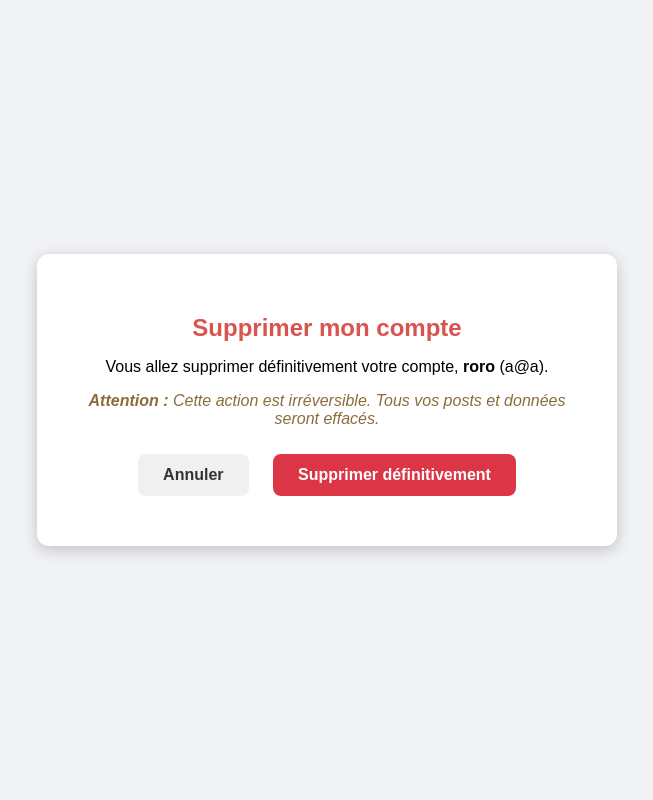
After one commit to aperrin334/hello-python-ci, a Flask app: page /delete_account in a window 1280 px wide. The commit adds this page. Shown: the whole page, without its empty margins (313-966 px from the left). Run offline with Flask 3, Linux system fonts and the light colour scheme; a user stored in the database is signed in.

Commit message:
ajout de l'option de suppression d'un compte

```diff
--- a/app.py
+++ b/app.py
@@ -110,7 +110,7 @@ def login():
             flash( "Nom d'utilisateur n'existe pas.",'error')
             return redirect(url_for('login'))
         #Sachant que le username est le bon, on vérifie le mot de passe
-        elif  user.username==username  and check_password_hash(user.password,password):       #check_password_hash(user.password, password) :
+        elif  user.username==username  and check_password_hash(user.password,password):
             session['username'] = username
             #flash('Connexion réussie !', 'success')
             return redirect(url_for('profile'))
@@ -283,6 +283,32 @@ def edit_biography():
 
     return render_template('edit_biography.html', user=user)
 
+@app.route('/delete_account', methods=['GET', 'POST'])
+def delete_account():
+    user = User.query.filter_by(username=session['username']).first()
+    if request.method == 'POST':
+        # Supprimer tous les likes de l'utilisateur
+        Like.query.filter_by(user_id=user.id).delete()
+        CommentLike.query.filter_by(user_id=user.id).delete()
+
+        # Supprimer tous les commentaires de l'utilisateur
+        Comment.query.filter_by(user_id=user.id).delete()
+
+        # Supprimer tous les posts de l'utilisateur
+        Post.query.filter_by(user_id=user.id).delete()
+
+        # Supprimer l'utilisateur
+        db.session.delete(user)
+        db.session.commit()
+
+        # Déconnecter l'utilisateur
+        session.pop('username', None)
+        flash('Votre compte a été supprimé avec succès.', 'success')
+        return redirect(url_for('home'))
+
+    return render_template('delete_account.html', user=user)
+
+
 
 
 # ------------------ EXECUTION ------------------
--- /dev/null
+++ b/templates/delete_account.html
@@ -0,0 +1,73 @@
+<!DOCTYPE html>
+<html lang="fr">
+<head>
+    <meta charset="UTF-8">
+    <meta name="viewport" content="width=device-width, initial-scale=1.0">
+    <title>Supprimer mon compte</title>
+    <style>
+        body {
+            font-family: Arial, sans-serif;
+            background-color: #f0f2f5;
+            display: flex;
+            justify-content: center;
+            align-items: center;
+            height: 100vh;
+            margin: 0;
+        }
+        .container {
+            background-color: #fff;
+            padding: 40px;
+            border-radius: 12px;
+            box-shadow: 0 4px 15px rgba(0, 0, 0, 0.2);
+            text-align: center;
+            width: 100%;
+            max-width: 500px;
+        }
+        h2 {
+            color: #d9534f;
+            margin-bottom: 1rem;
+        }
+        .warning {
+            color: #8a6d3b;
+            font-style: italic;
+            margin: 1rem 0;
+        }
+        .btn {
+            display: inline-block;
+            padding: 12px 25px;
+            margin: 10px;
+            font-size: 16px;
+            font-weight: bold;
+            color: #fff;
+            background-color: #dc3545;
+            border: none;
+            border-radius: 8px;
+            text-decoration: none;
+            cursor: pointer;
+            transition: background-color 0.3s;
+        }
+        .btn:hover {
+            background-color: #b02a37;
+        }
+        .btn-secondary {
+            background-color: #f0f0f0;
+            color: #333;
+        }
+    </style>
+</head>
+<body>
+    <div class="container">
+        <h2>Supprimer mon compte</h2>
+        <p>
+            Vous allez supprimer définitivement votre compte, <strong>{{ user.username }}</strong> ({{ user.email }}).
+        </p>
+        <p class="warning">
+            <strong>Attention :</strong> Cette action est irréversible. Tous vos posts et données seront effacés.
+        </p>
+        <form method="POST" action="{{ url_for('delete_account') }}">
+            <a href="{{ url_for('profile') }}" class="btn btn-secondary">Annuler</a>
+            <button type="submit" class="btn">Supprimer définitivement</button>
+        </form>
+    </div>
+</body>
+</html>
```
Also changed, not shown: templates/profile.html (+12 -4 lines), instance/users.db.
